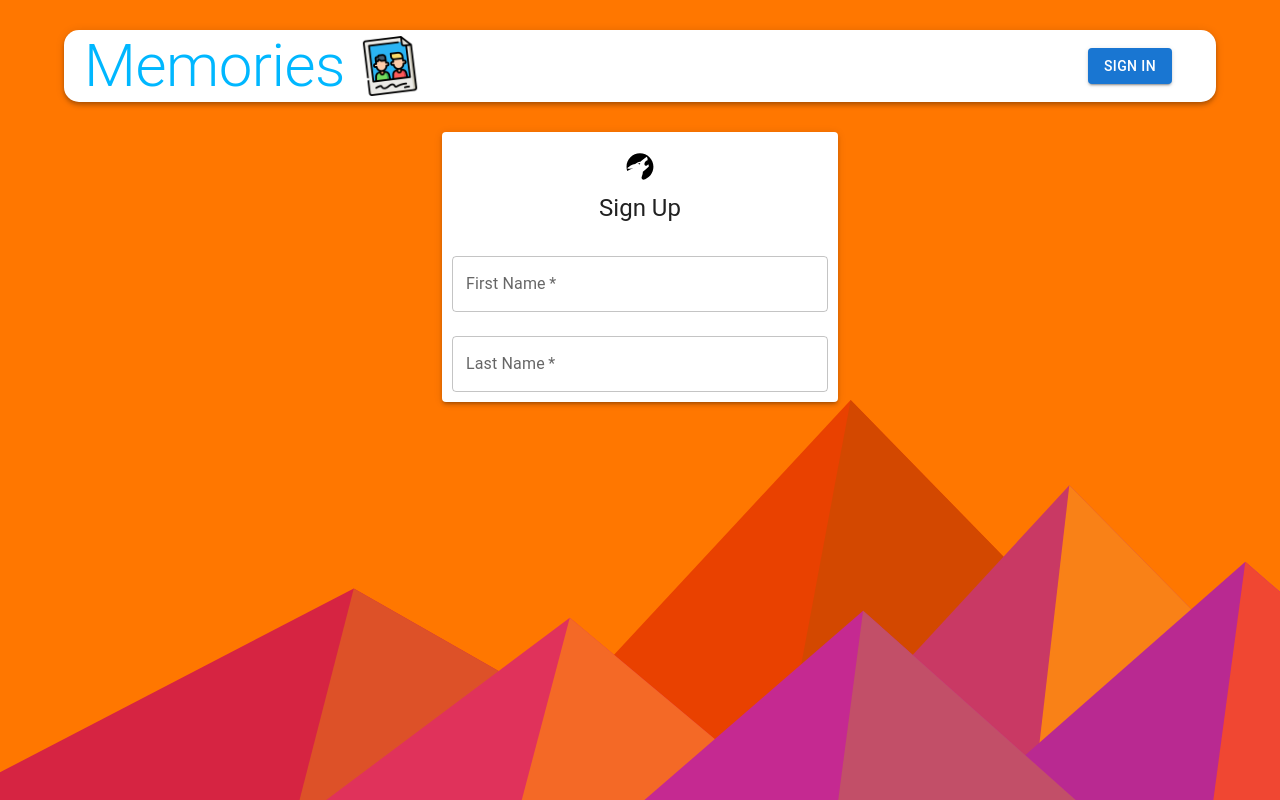
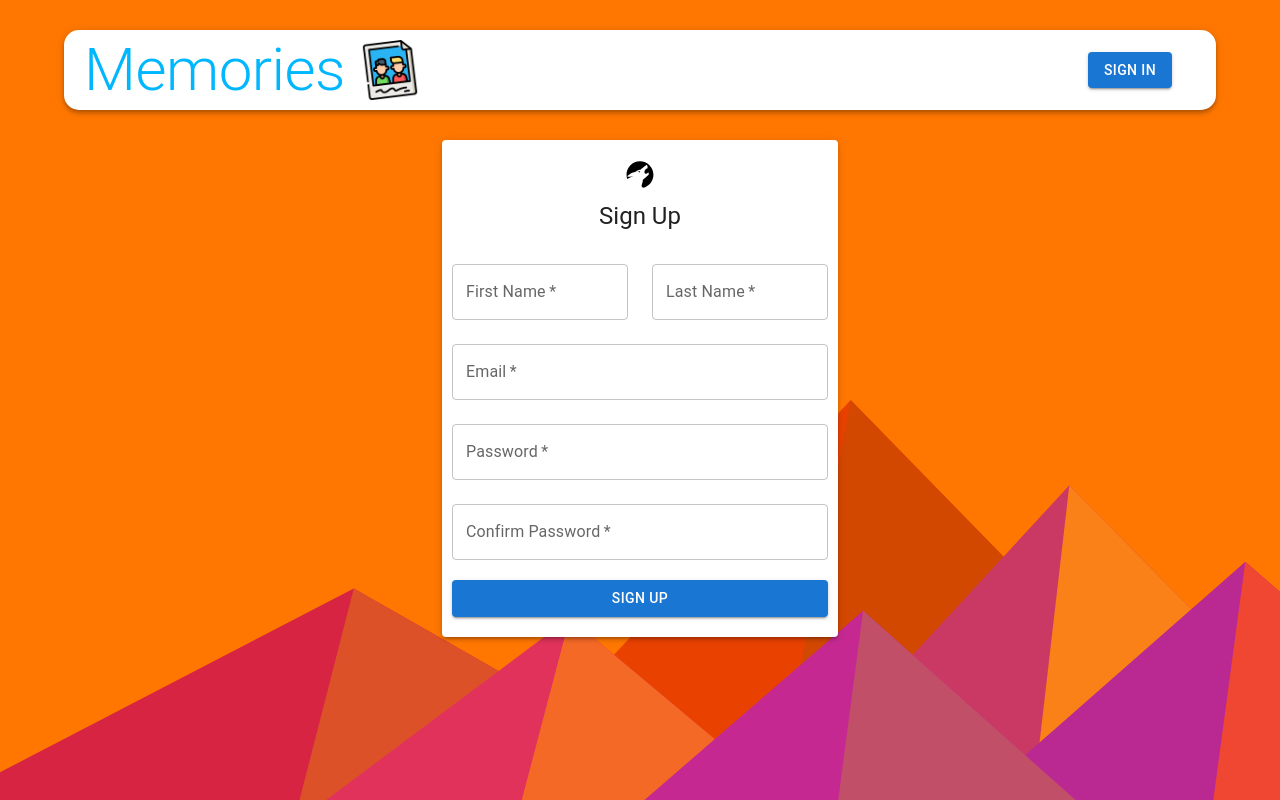
Before and after one commit to hasnain-nisan/mern-sm, a React (Create React App) app in the folder frontend/: page /auth in a window 1280 px wide. Built offline with nearby package versions, Linux system fonts and the light colour scheme; no server answers.

Commit message:
Sign in/sign up done

```diff
--- a/frontend/src/components/Auth/Auth.js
+++ b/frontend/src/components/Auth/Auth.js
@@ -1,5 +1,5 @@
-import { Avatar, Container, Grid, Grow, Paper, Typography } from '@mui/material';
-import React from 'react'
+import { Avatar, Button, Container, Grid, Grow, Paper, Typography } from '@mui/material';
+import React, {useState} from 'react'
 
 import classes from './style';
 
@@ -9,10 +9,19 @@ import Input from './Input';
 const Auth = () => {
 
     const isSignUp = true
+    const [showPassword, setShowPassword] = useState(false)
 
     const handleSubmit = () => {
         console.log("submit");
     }
+
+    const handleChange = () => {
+      console.log("changed");
+    };
+
+    const handleShowPassword = () => {
+      setShowPassword(!showPassword)
+    };
 
     return (
       <Grow in>
@@ -29,20 +38,49 @@ const Auth = () => {
                 {isSignUp && (
                   <>
                     <Input
+                      half={true}
                       name="First name"
                       placeholder="Enter your first name"
                       label="First Name"
+                      handleChange={handleChange}
                     />
                     <Input
+                      half={true}
                       name="Last name"
                       placeholder="Enter your Last name"
                       label="Last Name"
+                      handleChange={handleChange}
                     />
-                    {/* <TextField name='firstName' label="First Name" placeholder='Enter your first name' autoFocus/> */}
-                    {/* <TextField name='firstName' label="First Name" placeholder='Enter your first name' autoFocus/> */}
                   </>
                 )}
+                <Input
+                  name="email"
+                  placeholder="Enter your email address"
+                  label="Email"
+                  handleChange={handleChange}
+                  type="email"
+                />
+                <Input
+                  name="password"
+                  placeholder="Enter your password"
+                  label="Password"
+                  handleChange={handleChange}
+                  type={showPassword ? "text" : "password"}
+                  handleShowPassword={handleShowPassword}
+                />
+                {isSignUp && (
+                  <Input
+                    name="confirmPassword"
+                    placeholder="Re enter your password"
+                    label="Confirm Password"
+                    handleChange={handleChange}
+                    type="password"
+                  />
+                )}
               </Grid>
+              <Button type="submit" fullWidth variant="contained" color="primary" style={classes.submit}>
+                {isSignUp ? "Sign Up" : "Sign In"}
+              </Button>
             </form>
           </Paper>
         </Container>
--- a/frontend/src/components/Auth/Input.js
+++ b/frontend/src/components/Auth/Input.js
@@ -1,7 +1,8 @@
 import React from 'react'
 import { TextField, Grid, InputAdornment, IconButton } from '@mui/material'
+import { MdVisibility, MdVisibilityOff } from 'react-icons/md'
 
-const Input = ({half, name, placeholder, label}) => {
+const Input = ({half, name, placeholder, label, autoFocus, type, handleShowPassword}) => {
   return (
     <Grid item xs={12} sm={half ? 6 : 12}>
         <TextField
@@ -12,6 +13,17 @@ const Input = ({half, name, placeholder, label}) => {
             // onChange={}
             variant="outlined"
             required={true}
+            autoFocus={autoFocus}
+            type={type}
+            inputProps={ name === 'password' && {
+              endAdornment: (
+                <InputAdornment position='end'>
+                  <IconButton onClick={handleShowPassword}>
+                    {type === 'password' ? <MdVisibility/> : <MdVisibilityOff/>}
+                  </IconButton>
+                </InputAdornment>
+              )
+            }}
         />
     </Grid>
   )
--- a/frontend/src/components/Auth/style.js
+++ b/frontend/src/components/Auth/style.js
@@ -17,6 +17,11 @@ const classes = {
     display: "flex",
     justifyContent: "center",
     alignItems: "center",
+    flexDirection: "column",
+    marginBottom: "10px",
+  },
+  submit: {
+    marginTop: "20px",
   }
 };
 
--- a/frontend/src/components/Form/styles.js
+++ b/frontend/src/components/Form/styles.js
@@ -5,7 +5,8 @@ const classes = {
     flexDirection: "column",
     alignItems: "center",
     padding: 15,
-    width: "fit-content"
+    width: "fit-content",
+    borderRadius: "15px",
   },
   form: {
     display: "flex",
--- a/frontend/src/styles.js
+++ b/frontend/src/styles.js
@@ -1,3 +1,4 @@
+import { padding } from "@mui/system"
 
 const classes = {
     appBar: {
@@ -15,7 +16,8 @@ const classes = {
     },
     image: {
         marginLeft: "15px",
-        cursor: "pointer"
+        cursor: "pointer",
+        padding: "10px 0px"
     },
     brandContainer: {
         display: "flex",
```
